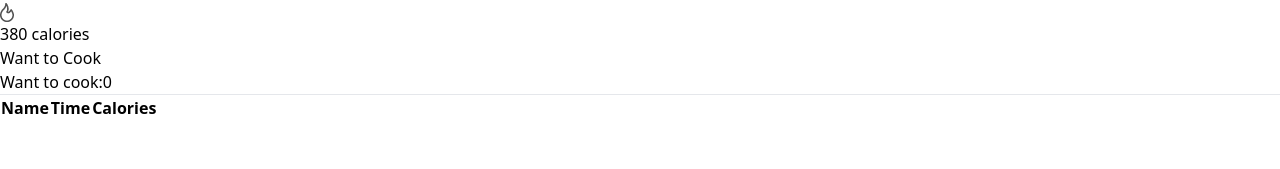
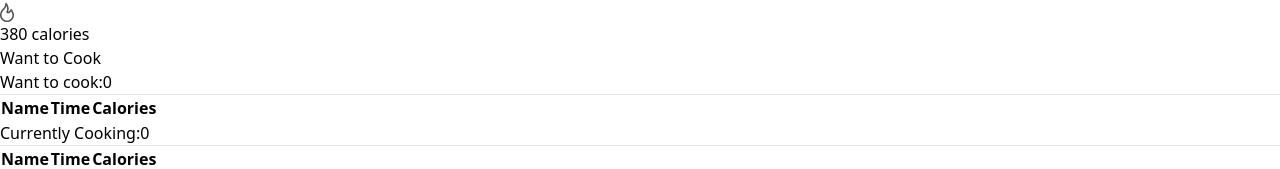
Before and after one commit to AkashAhmed007/Chefs-Table, a React (Vite) app: page / in a window 1280 px wide. Shown: the part 4912-5081 px from the top of the page. Before the commit the page ends 5033 px from the top, so only its background shows below. Built offline with nearby package versions, Linux system fonts and the light colour scheme.

Commit message:
currently cooking section added

```diff
--- a/package.json
+++ b/package.json
@@ -11,7 +11,8 @@
   },
   "dependencies": {
     "react": "^18.2.0",
-    "react-dom": "^18.2.0"
+    "react-dom": "^18.2.0",
+    "react-toastify": "^10.0.5"
   },
   "devDependencies": {
     "@types/react": "^18.2.64",
--- a/src/App.jsx
+++ b/src/App.jsx
@@ -6,10 +6,17 @@ import Cards from "./Components/Recipiecards/Cards"
 import RightSide from "./Components/RightSideCards/RightSide"
 import { useState } from "react"
 import Table from "./Components/RightSideCards/Table"
+import Prepare from "./Components/prepare/Prepare"
+import { ToastContainer, toast } from 'react-toastify';
+import 'react-toastify/dist/ReactToastify.css';
+import Cooking from "./Components/currentCooking/Cooking"
+
 
 function App() {
 const [card,setCard] = useState([]);
 const [cookItem,setCookItem] = useState(0);
+const [prepare,setPrepare] = useState([]);
+const [cooked,setCooked] = useState(0);
 
 function handleCard(item){
  const isExist = card.find(i=>i.recipe_id == item.recipe_id)
@@ -18,11 +25,16 @@ function handleCard(item){
   setCookItem(cookItem+1);
  }
  else{
-  alert('This item has selected already')
+  toast("You already selected this item!");
  }
 
 }
 
+function handlePrepare(item){
+  setPrepare([...prepare,item]);
+  setCooked(cooked+1)
+}
+console.log(prepare);
   return (
     <>
      <Header></Header>
@@ -34,11 +46,22 @@ function handleCard(item){
         </div>
         <div className="w-10/12 border-2 rounded-2xl">
          <Table cookItem={cookItem}></Table>
+
          {
-          card.map((i,index)=><RightSide key={i.recipe_id} item = {i} index={index}></RightSide>)
+          card.map(
+          (i,index)=>
+          <RightSide key={i.recipe_id} item = {i} index={index}  handlePrepare={handlePrepare}>
+          </RightSide>)
+         }
+
+          <Cooking cooked={cooked}></Cooking>
+
+         {
+          prepare.map((i,index)=><Prepare key={i.recipe_id} item={i} index={index}></Prepare>)
          }
         </div>
      </div>
+     <ToastContainer></ToastContainer>
     </>
   )
 }
--- a/src/Components/RightSideCards/RightSide.jsx
+++ b/src/Components/RightSideCards/RightSide.jsx
@@ -1,4 +1,4 @@
-export default function RightSide({item,index}) {
+export default function RightSide({item,index,handlePrepare}) {
   return (
     <div className="bg-slate-200 mb-3">
         <div className="flex justify-between items-start gap-8 p-3">
@@ -6,7 +6,7 @@ export default function RightSide({item,index}) {
         <p>{item.recipe_name}</p>
           <p>{item.preparing_time}</p>
           <p>{item.calories}</p>
-          <button className="px-5 py-2 bg-[#0be58a] rounded-full mr-5">Preparing</button>
+          <button onClick={()=>handlePrepare(item)} className="px-5 py-2 bg-[#0be58a] rounded-full mr-5">Preparing</button>
         </div>
     </div>
   )
--- /dev/null
+++ b/src/Components/currentCooking/Cooking.jsx
@@ -0,0 +1,18 @@
+
+export default function Cooking({cooked}) {
+  return (
+    <div className="p-5">
+       <h1  className="text-2xl font-bold mb-2 text-center">Currently Cooking:{cooked}</h1>
+       <hr />
+        <table className="text-gray-600 mb-2 mt-2">
+            <thead>
+            <tr>
+                <th className="pr-10">Name</th>
+                <th>Time</th>
+                <th className="pl-10">Calories</th>
+            </tr>
+            </thead>
+        </table>
+   </div>
+  )
+}
--- /dev/null
+++ b/src/Components/prepare/Prepare.jsx
@@ -0,0 +1,14 @@
+export default function Prepare({item,index}) {
+  return (
+    <>
+    <div className="bg-slate-200 mb-3">
+        <div className="flex justify-between items-start gap-4 p-3">
+            {index + 1}
+            <p>{item.recipe_name}</p>
+            <p>{item.preparing_time}</p>
+            <p>{item.calories}</p>
+        </div>
+    </div>
+    </>
+  )
+}
```
Also changed, not shown: 1 other file (tests, documents, lock files or other folders).
